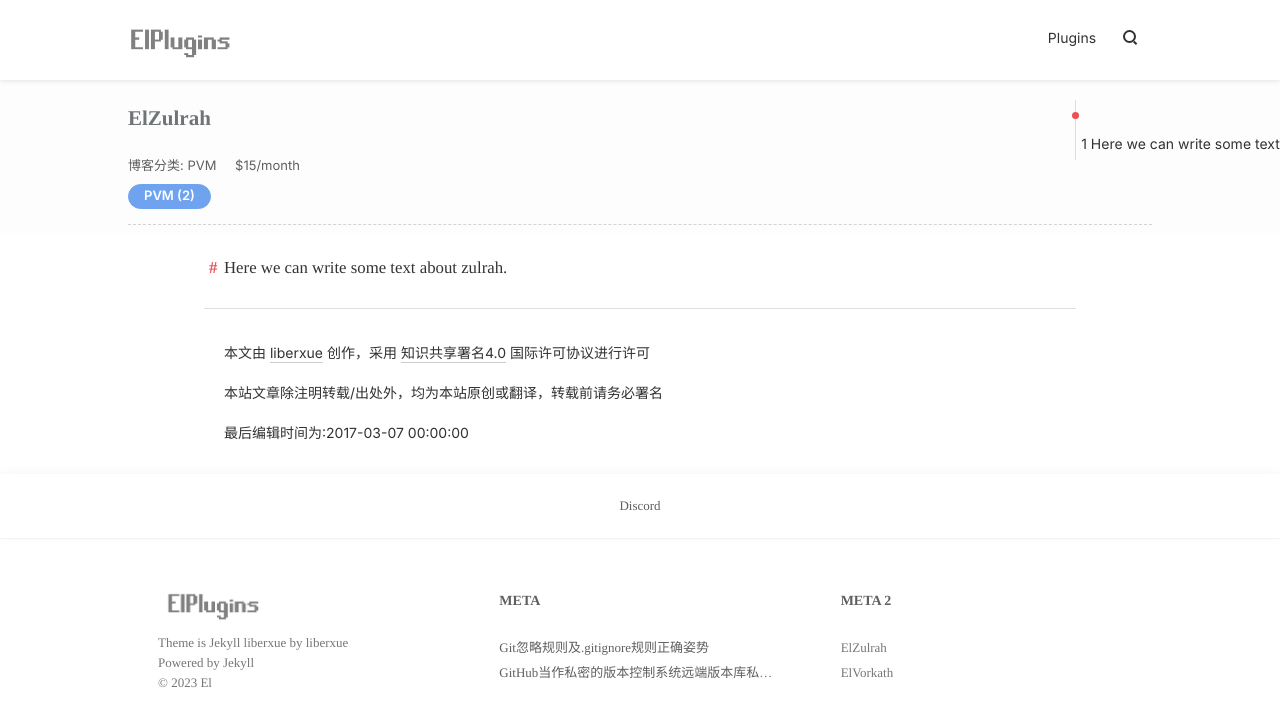
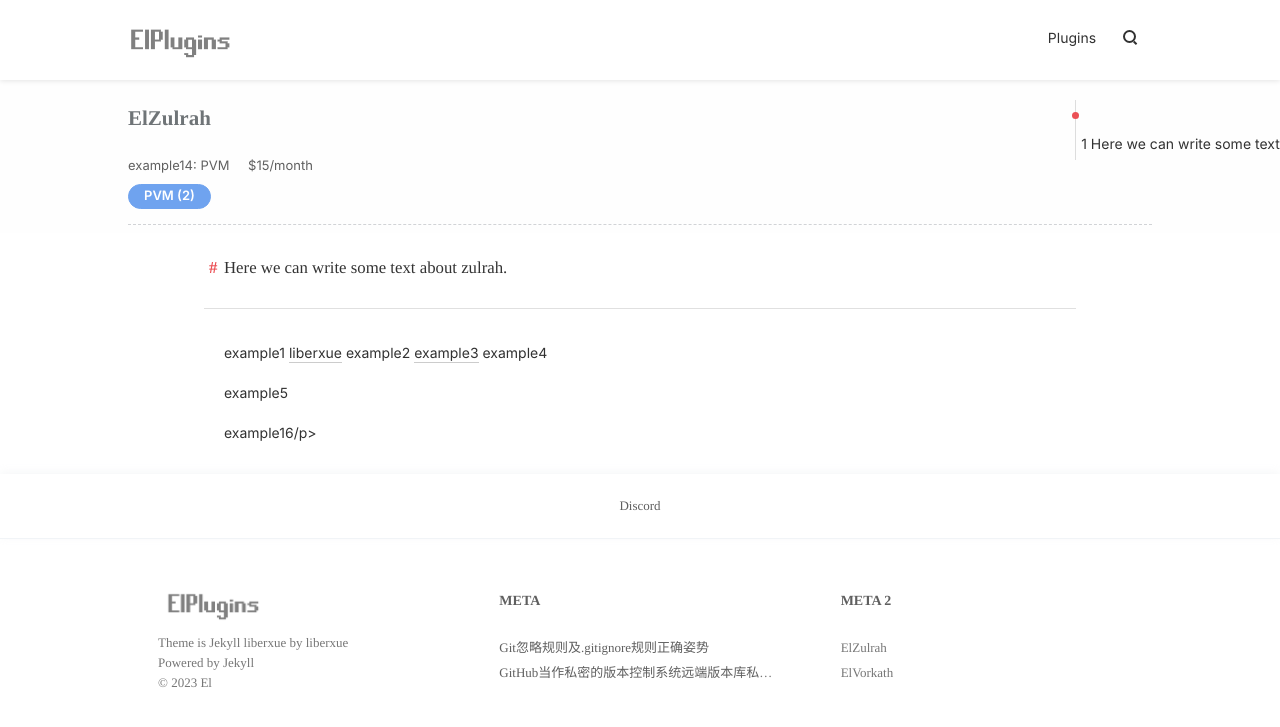
Before and after one commit to Elli-tt/elli-tt.github.io, a Jekyll site: the page built from _posts/Plugins/2017-03-07-elzulrah.md, in a window 1280 px wide. Shown: the top 727 px of the page. Built offline with Jekyll 4.4.1, drawn with Linux system fonts in a browser that asks for light colours; nearby versions of some CDN libraries; comment, search, counter and statistics services are not loaded.

Commit message:
adjust site

```diff
--- a/_layouts/blog.html
+++ b/_layouts/blog.html
@@ -34,14 +34,14 @@
         </div>
     </div>
 </header>
-<div class="post-header-thumb bg-white}">
+<div class="post-header-thumb bg-white">
 	<div class="post-header-thumb-op"></div>
 	<div class="post-header-thumb">
 		<div class="post-header-thumb-container">
     <h1 class="post-title" itemprop="name headline">
 	{{ page.title }}</h1>
 		 <div class="post-data">
-     <a href="/tags#{{ page.category }}" title="访问 {{ page.category }}" data-hover="博客分类: {{ page.category }}">博客分类: {{ page.category }}</a>
+     <a href="/tags#{{ page.category }}" title="example12 {{ page.category }}" data-hover="example13: {{ page.category }}">example14: {{ page.category }}</a>
     <a> {{page.price}} </a>
 			</div>
             <div class="post-tags">
@@ -49,14 +49,14 @@
       {% assign tags_list = page.tags %}
       {% if tags_list.first[0] == null %}
       {% for tag in tags_list %}
-          <a href="/tags#{{ tag }}" title="访问{{ tag }}" data-hover="{{ tag }}">
+          <a href="/tags#{{ tag }}" title="example11{{ tag }}" data-hover="{{ tag }}">
           {{ tag }} <span>({{ site.tags[tag].size }})</span>
           {% unless forloop.last %}{% endunless %}
 </a>
       {% endfor %}
       {% else %}
       {% for tag in tags_list %}
-          <a href="/tags#{{ tag[0] }}" title="访问 {{ tag[0] }}" data-hover="{{tag[0]}}">
+          <a href="/tags#{{ tag[0] }}" title="example10 {{ tag[0] }}" data-hover="{{tag[0]}}">
             {{ tag[0] }} <span>({{ tag[1].size }})</span>
             {% unless forloop.last %}{% endunless %}
           </a>
@@ -71,9 +71,6 @@
 	<div class="post-header">
 		<h1 class="post-title" itemprop="name headline">
 			{{ page.title }}</h1>
-		<div class="post-data">
-				<time datetime="{{ page.date | date: '%F %H:%M:%S'}}" itemprop="datePublished">{{ page.date | date: "%F %H:%M:%S"}}</time>
-		</div>
 	</div>
 	<div id="post-content" class="post-content" itemprop="articleBody">
          <p class="post-tags">
@@ -98,7 +95,7 @@
 </p>
 {{ content }}
 		<p class="post-info">
-			本文由 <a href="/">liberxue</a> 创作，采用 <a href="https://creativecommons.org/licenses/by/4.0/" target="_blank" rel="external nofollow">知识共享署名4.0</a> 国际许可协议进行许可<br>本站文章除注明转载/出处外，均为本站原创或翻译，转载前请务必署名<br>最后编辑时间为:{{ page.date | date: "%F %H:%M:%S"}}</p>
+			example1 <a href="/">liberxue</a> example2 <a href="https://creativecommons.org/licenses/by/4.0/" target="_blank" rel="external nofollow">example3</a> example4<br>example5<br>example16/p>
 	</div>
 </article>
 
```
Also changed, not shown: other parts of _layouts/blog.html (+2 -2 lines).
